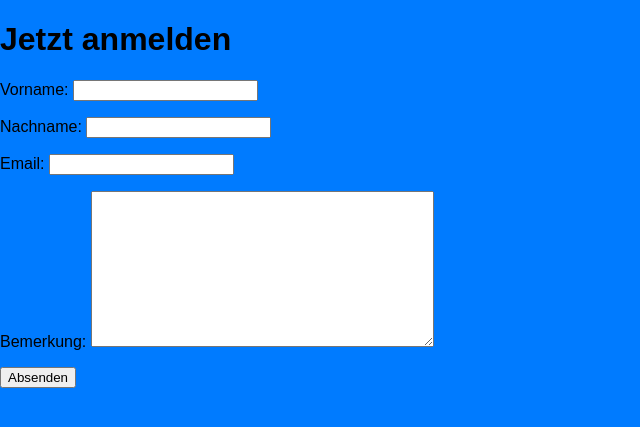
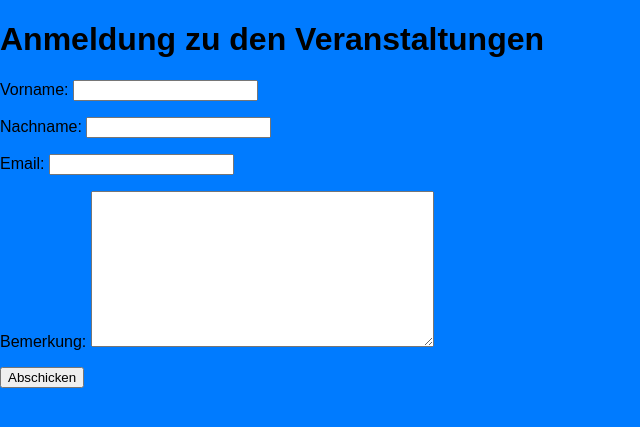
Before and after one commit to Kozmuz/vereinswebsite, a Django app: page /anmeldung/ in a window 1280 px wide. Shown: the top 427 px of the page, without its empty margins (0-640 px from the left). Run offline with Django 5.2, Linux system fonts and the light colour scheme.

```diff
--- a/main/templates/main/anmeldung.html
+++ b/main/templates/main/anmeldung.html
@@ -7,11 +7,11 @@
     <link rel="stylesheet" href="{% static 'css/styles.css' %}">
 </head>
 <body>
-    <h1>Jetzt anmelden</h1>
+    <h1>Anmeldung zu den Veranstaltungen</h1>
     <form method="post">
         {% csrf_token %}
         {{ form.as_p }}
-        <button type="submit">Absenden</button>
+        <button type="submit">Abschicken</button>
     </form>
 </body>
 </html>
--- a/main/templates/main/home.html
+++ b/main/templates/main/home.html
@@ -22,7 +22,7 @@
             <ul class="nav-links">
                 <li><a href="/">Home</a></li>
                 <li><a href="/about/" target="_blank">Über uns</a></li>
-                <a href="/contact/" class="btn">Anmeldeformular zu den Veranstaltungen</a>
+                <a href="{% url 'anmeldung' %}" class="btn">Jetzt zur Veranstaltung anmelden</a>
                 <a href="/contact/" class="btn" target="_blank">Jetzt Kontakt aufnehmen</a>
             </ul>
         </div>
```
